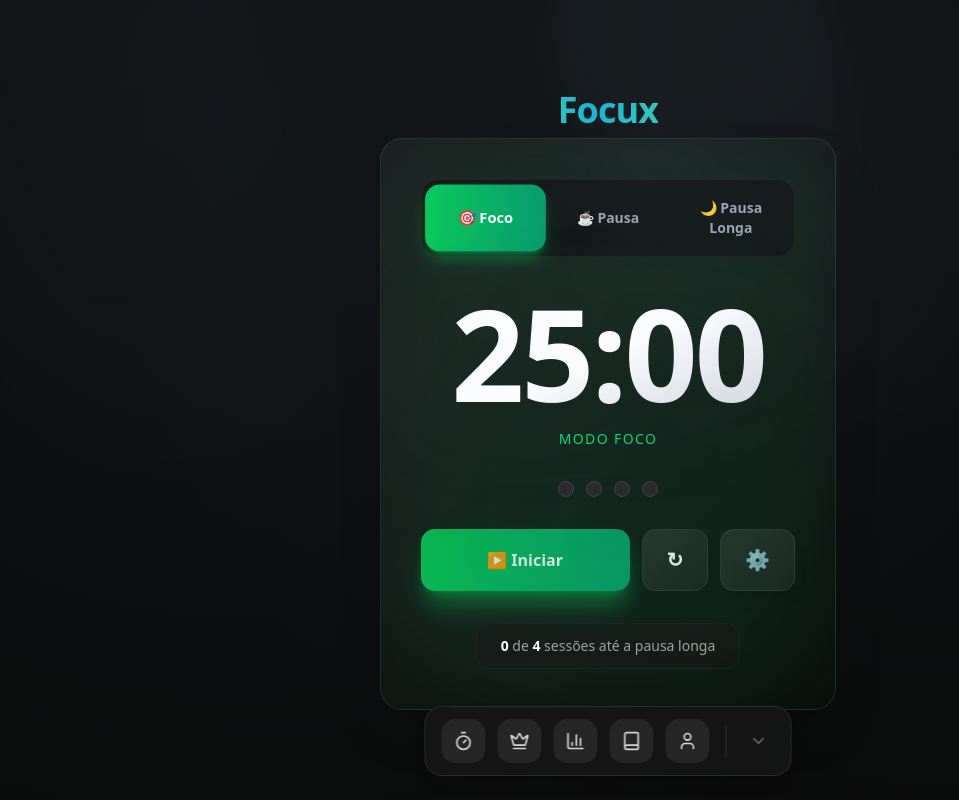
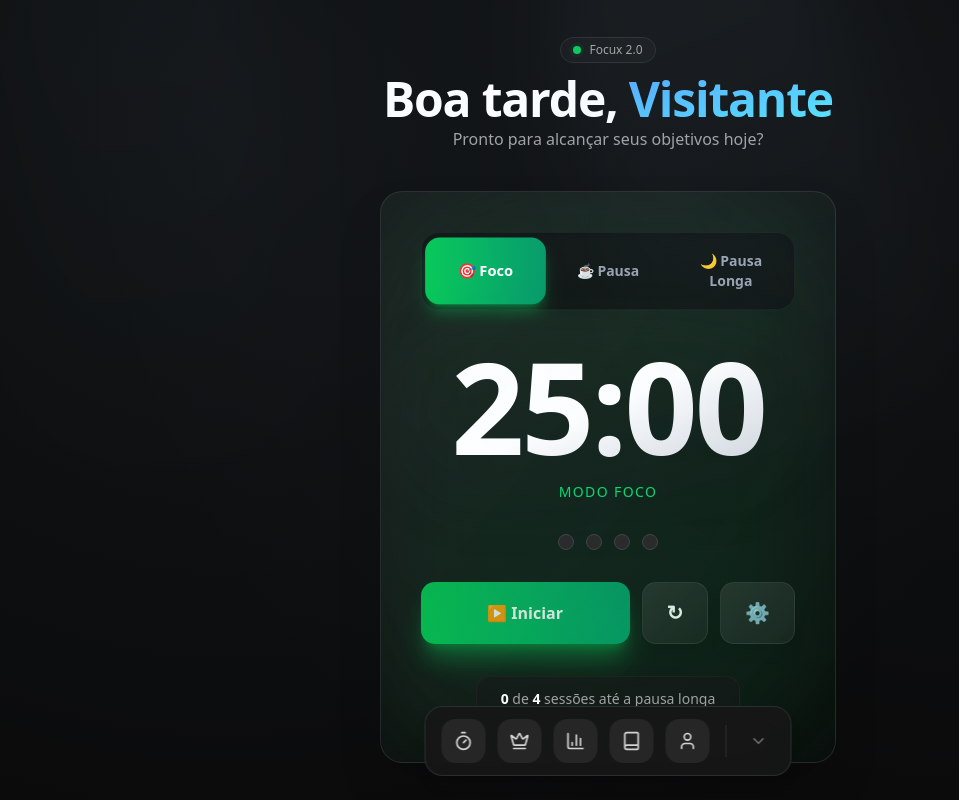
Before and after one commit to thonyydev/Focux, a Next.js app: page / in a window 1280 px wide. Shown: the whole page, without its empty margins (32-991 px from the left). Built offline with nearby package versions, Linux system fonts and the light colour scheme; no server answers.

Commit message:
new header

```diff
--- a/app/page.tsx
+++ b/app/page.tsx
@@ -1,6 +1,5 @@
 import Timer from "@/components/Timer";
-import { AnimatedGradientText } from "@/components/ui/animated-gradient-text";
-import { BlurFade } from "@/components/ui/blur-fade";
+import { Header } from "@/components/Header";
 import { LightRays } from "@/components/ui/light-rays";
 import { Metadata } from "next";
 
@@ -9,20 +8,10 @@ export const metadata: Metadata = {
   description: "A simple Pomodoro timer to boost your productivity.",
 };
 
-
 export default function Home() {
   return (
     <main className="min-h-screen flex flex-col items-center justify-center gap-2 bg-neutral-950 text-white">
-      <BlurFade duration={1}>
-        <AnimatedGradientText
-          speed={1}
-          colorFrom="#4ade80"
-          colorTo="#06b6d4"
-          className="text-4xl font-bold tracking-tight"
-        >
-          Focux
-        </AnimatedGradientText>
-      </BlurFade>
+      <Header />
       <Timer />
       <LightRays />
     </main>
--- /dev/null
+++ b/components/Header.tsx
@@ -0,0 +1,45 @@
+"use client";
+
+import { useAuth } from "@/contexts/AuthContext";
+import { useEffect, useState } from "react";
+import { BlurFade } from "./ui/blur-fade";
+
+export function Header() {
+  const { user } = useAuth();
+  const [greeting, setGreeting] = useState("Olá");
+
+  useEffect(() => {
+    const hour = new Date().getHours();
+    if (hour >= 5 && hour < 12) setGreeting("Bom dia");
+    else if (hour >= 12 && hour < 18) setGreeting("Boa tarde");
+    else setGreeting("Boa noite");
+  }, []);
+
+  // Pegar primeiro nome
+  const firstName = user?.displayName?.split(" ")[0] || "Visitante";
+
+  return (
+    <BlurFade duration={0.8} delay={0.2} className="w-full max-w-lg mb-8">
+      <div className="flex flex-col items-center text-center gap-1">
+        <div className="inline-flex items-center gap-2 px-3 py-1 rounded-full bg-neutral-900/50 border border-neutral-800 text-xs font-medium text-neutral-400 mb-2">
+          <span className="relative flex h-2 w-2">
+            <span className="animate-ping absolute inline-flex h-full w-full rounded-full bg-green-400 opacity-75"></span>
+            <span className="relative inline-flex rounded-full h-2 w-2 bg-green-500"></span>
+          </span>
+          Focux 2.0
+        </div>
+
+        <h1 className="text-4xl sm:text-5xl font-bold tracking-tight text-white">
+          {greeting},{" "}
+          <span className="text-transparent bg-clip-text bg-gradient-to-br from-blue-400 to-cyan-300">
+            {firstName}
+          </span>
+        </h1>
+
+        <p className="text-neutral-400 text-sm sm:text-base max-w-[300px] sm:max-w-none">
+          Pronto para alcançar seus objetivos hoje?
+        </p>
+      </div>
+    </BlurFade>
+  );
+}
```
